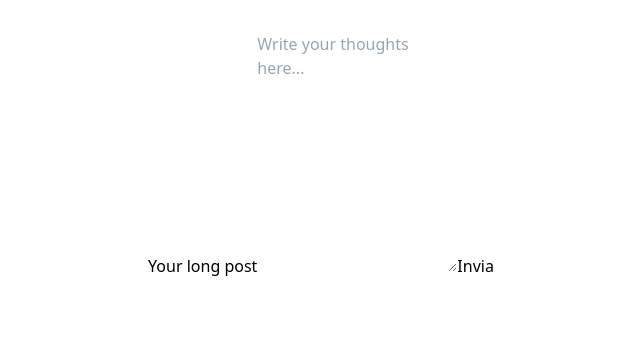
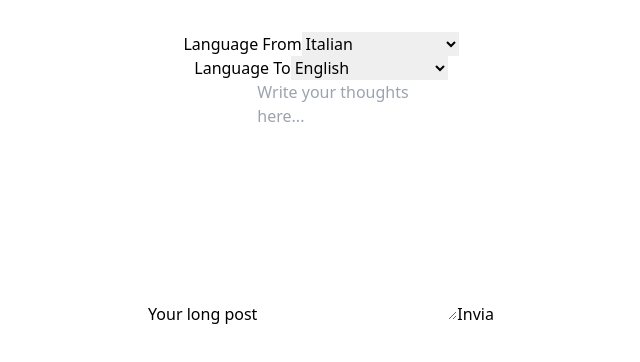
Before and after one commit to Giuliano1993/linkedintotwitter, a React (Vite) app: page / in a window 1280 px wide. Shown: the top 362 px of the page, without its empty margins (319-959 px from the left). Built offline with nearby package versions, Linux system fonts and the light colour scheme.

Commit message:
[ add ] language selection

```diff
--- a/src/App.tsx
+++ b/src/App.tsx
@@ -6,17 +6,35 @@ import { useState } from 'react';
 const process = dotenv.config();*/
 
 
+interface Errors {
+  post: string|boolean,
+  langFrom: string|boolean,
+  langTo: string|boolean
+}
 function App() {
 
   const [post, setPost] = useState();
+  const [langFrom, setLangFrom] = useState("Italian");
+  const [langTo, setLangTo] = useState("English");
+  const [errors, setErrors] = useState<Errors>({
+    post : false,
+    langFrom: false,
+    langTo: false
+  });
+  const sendToWebhook = function(){
 
-  const sendToWebhook = function(e){
-    console.log('ciao')
-    console.log(post)
     console.log(import.meta.env)
+    if(!post){
+      const actualErrors = {...errors}
+      actualErrors.post = "There is no post"
+      setErrors(actualErrors);
+      return
+    }
     axios.post(import.meta.env.VITE_WEBHOOK,
       {
-        'Text': post
+        'Text': post ,
+        'LangFrom': langFrom,
+        'LangoTo': langTo
       }
     ).then((res)=>{
       console.log(res)
@@ -29,12 +47,61 @@ function App() {
     setPost(e.target.value);
   }
 
+  const languages = [
+    "Mandarin Chinese",
+    "Spanish",
+    "English",
+    "Hindi/Urdu",
+    "Arabic",
+    "Bengali",
+    "Portuguese",
+    "Russian",
+    "Japanese",
+    "German",
+    "Javanese",
+    "Punjabi",
+    "Wu",
+    "French",
+    "Telugu",
+    "Vietnamese",
+    "Marathi",
+    "Korean",
+    "Tamil",
+    "Italian",
+    "Turkish",
+    "Cantonese/Yue"
+  ]
+
   return (
     <>
       <div className="flex items-center justify-center h-screen flex-col px-5">
+        <div className='flex items-center justify-around'>
+          <div>
+            <label htmlFor="langFrom" className="block mb-2 text-sm font-medium text-gray-900 dark:text-white">Language From</label>
+            <select id="langFrom" onChange={(e)=>setLangFrom(e.target.value)}>
+              {languages.map((val)=>{
+                const selected = val === langFrom;
+                return <option value={val} selected={selected}>{val.charAt(0).toUpperCase() + val.slice(1)  }</option>
+              })}
+            </select>
+          </div>
+          <div>
+            <label htmlFor="langTo" className="block mb-2 text-sm font-medium text-gray-900 dark:text-white">Language To</label>
+            <select id="langTo" onChange={(e)=>setLangTo(e.target.value)}>
+              {languages.map((val)=>{
+                const selected = val === langTo;
+                return <option value={val} selected={selected}>{val.charAt(0).toUpperCase() + val.slice(1)
+                }</option>
+              })}
+            </select>
+          </div>
+        </div>
         <label htmlFor="message" className="block mb-2 text-sm font-medium text-gray-900 dark:text-white">Your long post</label>
         <textarea value={post} onChange={event => handlePostChange(event)} id="message" rows="10" className="block p-2.5 w-full text-sm text-gray-900 bg-gray-50 rounded-lg border border-gray-300 focus:ring-blue-500 focus:border-blue-500 dark:bg-gray-700 dark:border-gray-600 dark:placeholder-gray-400 dark:text-white dark:focus:ring-blue-500 dark:focus:border-blue-500" placeholder="Write your thoughts here..." />
-        <button onClick={event => sendToWebhook(event)}>Invia</button>
+        {errors.post ? (
+          <p className="text-red-800">{errors.post}</p>
+        ):("")}
+        <button className='bg-transparent hover:bg-blue-500 text-blue-700 font-semibold hover:text-white py-2 px-4 border border-blue-500 hover:border-transparent rounded' onClick={event => sendToWebhook(event)}>Invia</button>
       </div>
     </>
   )
```
Also changed, not shown: blueprint.json.
